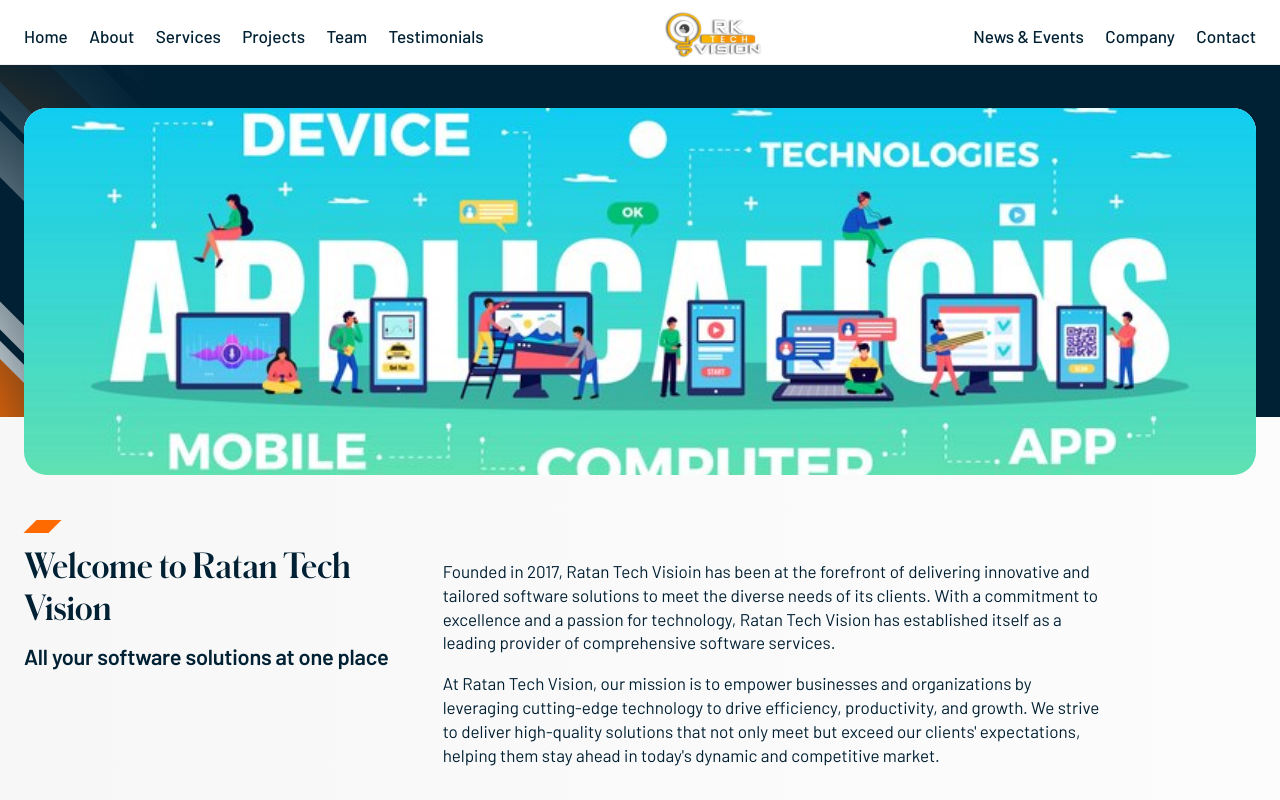
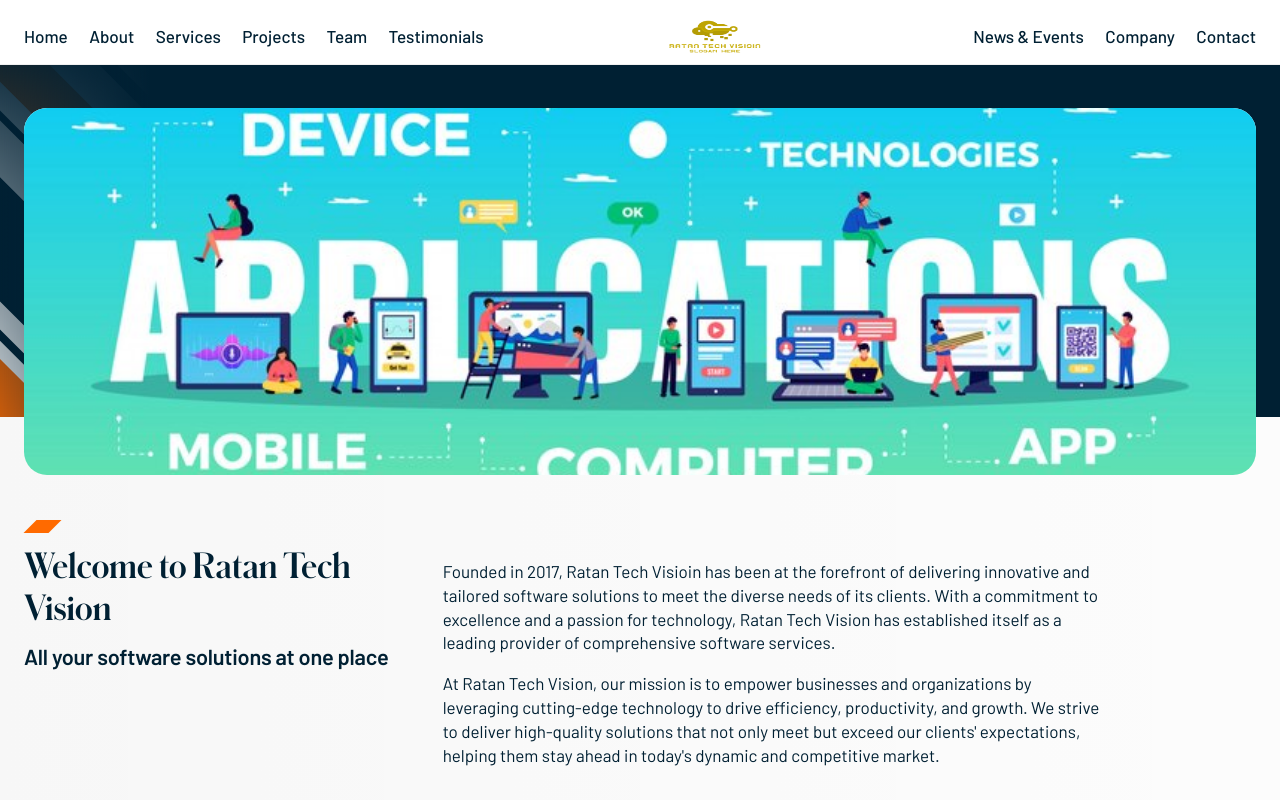
Before and after one commit to Asad-ali-zaffar/ratan-tech-visioin, a plain HTML site: page index.html in a window 1280 px wide. Shown: the top 800 px of the page. Drawn offline with Linux system fonts and the light colour scheme; files whose address does not match are found by name.

Commit message:
change logo

```diff
--- a/index.html
+++ b/index.html
@@ -285,7 +285,7 @@ bottom: -70px;
     <meta name="format-detection" content="telephone=no">
     <meta name="msapplication-TileColor" content="#2b5797">
     <meta name="theme-color" content="#002033">
-    <link rel="icon" type="image/x-icon" href="Assets/images/rk logo latest update2.jpeg">
+    <link rel="icon" type="image/x-icon" href="Assets/img/tac/ratan-tech-visioin-logo.png">
     <link rel="preconnect" href="https://fonts.gstatic.com" crossorigin />
     <link rel="preload" as="style"
         href="https://fonts.googleapis.com/css2?family=Barlow:wght@400;500;600;700&display=swap" />
@@ -362,7 +362,7 @@ bottom: -70px;
             <nav class="navigation-row">
                 <div class="navigation-item--logo">
                     <a href="index.html" title="Ratan Tech VISION">
-                       <img src="Assets/images/rk logo latest update2.jpeg" alt="" style="height: 50px;width: 100px;margin-left: 150px;margin-bottom: 20px;">
+                       <img src="Assets/img/ratan-tech-visioin-logo.png" alt="" style="height: 50px;width: 100px;margin-left: 150px;margin-bottom: 20px;">
                     </a>
                     <span class="navigation-item--logo-alt button">
                         <span class="button-label">Homepage</span>
```
Also changed, not shown: Assets/img/ratan-tech-visioin-logo.png (added), Assets/img/tac/ratan-tech-visioin-logo.png (added), 1 other file.
